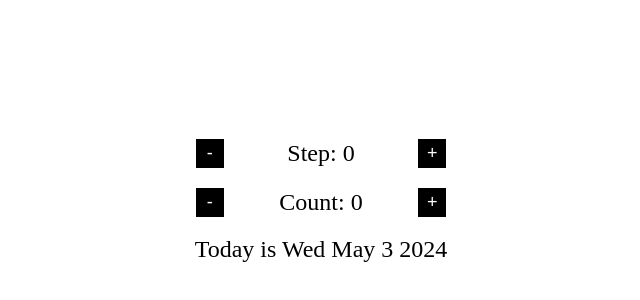
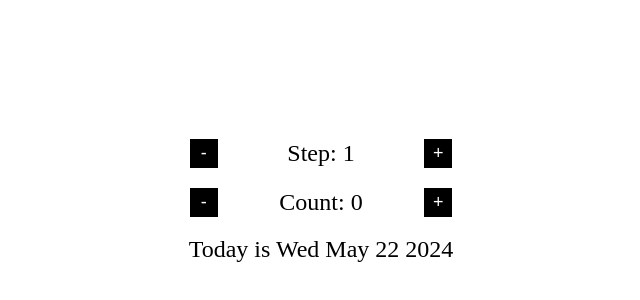
Before and after one commit to Marshal10/Date-counter-react, a React (Create React App) app: page / in a window 1280 px wide. Shown: the part 200-500 px from the top of the page, without its empty margins (319-959 px from the left). Built offline with nearby package versions, Linux system fonts and the light colour scheme.

Commit message:
Increment counter and date function

```diff
--- a/src/App.js
+++ b/src/App.js
@@ -5,13 +5,12 @@ export default function App() {
     <div className="wrapper">
       <StepSection />
       <CountSection />
-      <DateSection />
     </div>
   );
 }
 
 function StepSection() {
-  const [step, setStep] = useState(0);
+  const [step, setStep] = useState(1);
   return (
     <div className="step-section">
       <button onClick={() => setStep(step - 1)}>-</button>
@@ -24,37 +23,24 @@ function StepSection() {
 function CountSection() {
   const [count, setCount] = useState(0);
   return (
-    <div className="count-section">
-      <button onClick={() => setCount(count - 1)}>-</button>
-      <span>Count: {count}</span>
-      <button onClick={() => setCount(count + 1)}>+</button>
-    </div>
+    <>
+      <div className="count-section">
+        <button onClick={() => setCount(count - 1)}>-</button>
+        <span>Count: {count}</span>
+        <button onClick={() => setCount(count + 1)}>+</button>
+      </div>
+      <DateSection count={count} />
+    </>
   );
 }
 
-function DateSection() {
-  const dayNames = ["Sun", "Mon", "Tue", "Wed", "Thu", "Fri", "Sat"];
-  const monthNames = [
-    "Jan",
-    "Feb",
-    "Mar",
-    "Apr",
-    "May",
-    "Jun",
-    "Jul",
-    "Aug",
-    "Sep",
-    "Oct",
-    "Nov",
-    "Dec",
-  ];
+function DateSection({ count }) {
   const today = new Date();
-  const year = today.getFullYear();
-  const month = monthNames[today.getMonth()];
-  const day = dayNames[today.getDay()];
+  today.setDate(today.getDate() + count);
   return (
-    <p>
-      Today is {day} {month} {today.getDay()} {year}
-    </p>
+    <span className="output">
+      {count === 0 ? "Today is " : `${count} days from today is `}
+      {today.toDateString()}
+    </span>
   );
 }
--- a/src/index.css
+++ b/src/index.css
@@ -47,6 +47,6 @@ body {
   border: 1px solid black;
 }
 
-p {
+.output {
   font-size: 24px;
 }
```
